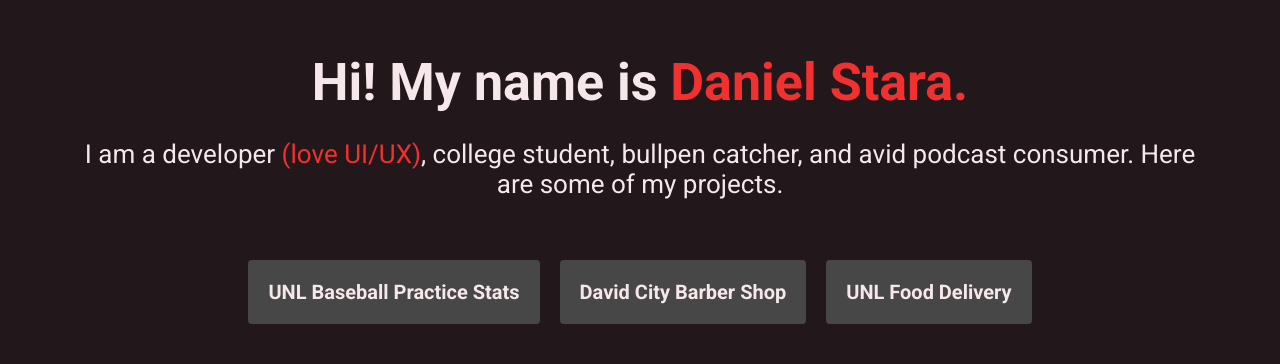
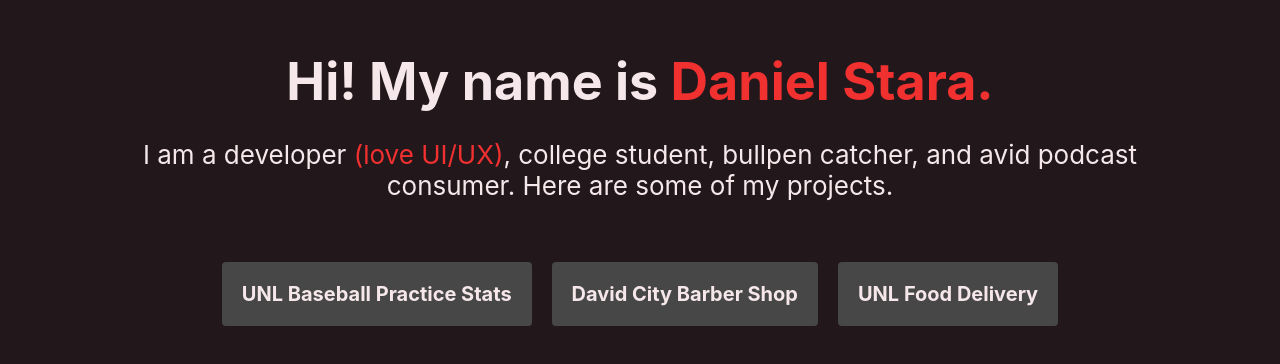
Before and after one commit to staradan/portfolio, a React (Create React App) app: page / in a window 1280 px wide. Shown: the part 224-588 px from the top of the page. Built offline with nearby package versions, Linux system fonts and the light colour scheme.

Commit message:
removed typeface

```diff
--- a/src/App.css
+++ b/src/App.css
@@ -1,6 +1,6 @@
 .App {
   text-align: center;
-  font-family: 'roboto';
+  /* font-family: 'roboto'; */
 }
 
 .App-header {
```
